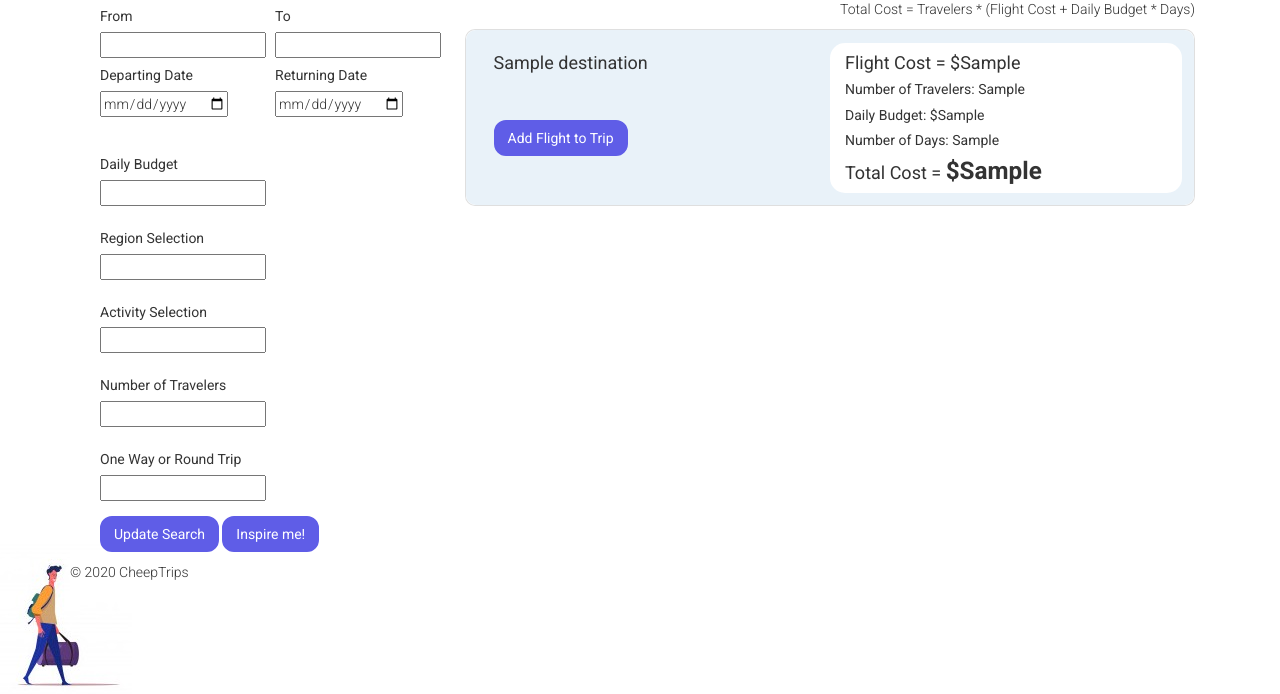
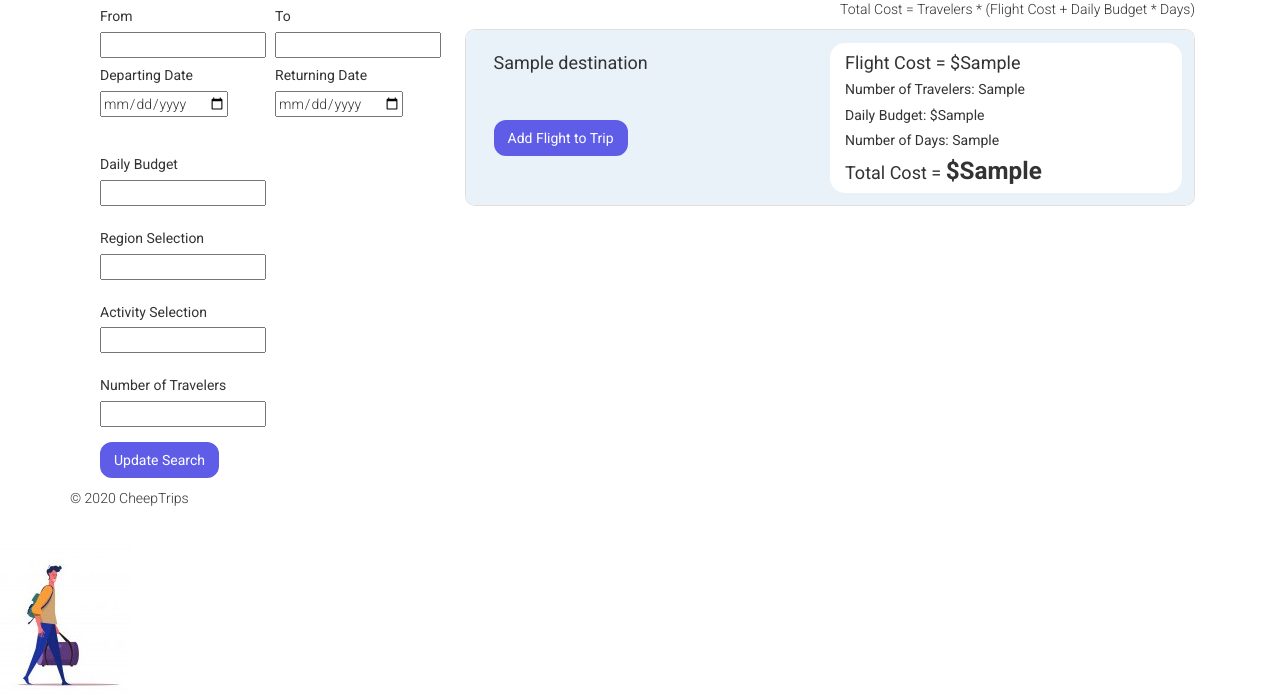
Before and after one commit to Cheep-Trips/CheepTrips, a Django app: template src/trips/templates/trips/view_flight.html in a window 1280 px wide. Shown: the part 106-800 px from the top of the page. Run offline with Django 3.2, Linux system fonts and the light colour scheme; data comes from the database, SQL or seed files in the repository; tables that the repository leaves empty hold one stand-in row (values such as "Sample post"); the template is opened without the code that fills it: values that come from a table or form of the project are taken from there, most other values are stand-ins (such as "Sample title", 1, 10 or a date in 2020); form fields are guessed from the names that the template uses; some libraries are stand-ins or nearby versions.

Commit message:
remove one-way and inspire me button

```diff
--- a/src/trips/templates/trips/destination.html
+++ b/src/trips/templates/trips/destination.html
@@ -78,17 +78,11 @@
                 {% render_field form.travelers class+="form-control"%}
             </div>
 
-            <!-- One way/Two way-->
-            <div class="form-group col-md-12">
-                <h5 class="card-title">One Way or Round Trip</h5>
-                {% render_field form.flight_type class+="form-control"%}
-            </div>
         <!-- Search/Inspire Buttons -->
             <div class="col-md-12">
                 <figure class="center-block">
                     <!-- Should only be one search button -->
                     <input type='submit' class="btn btn-medium btn-primary btn-rounded" name="with_destination" value="Update Search">
-                    <input type='submit' class="btn btn-medium btn-primary btn-rounded" name="without_destination" value="Inspire me!">
                     <div style="line-height:15px;">
                         <br>
                     </div>
--- a/src/trips/templates/trips/view_flight.html
+++ b/src/trips/templates/trips/view_flight.html
@@ -74,19 +74,12 @@
                         {% render_field form.travelers class+="form-control"%}
                     </div>
 
-                    <!-- One way/Two way-->
-                    <div class="form-group col-md-12">
-                        <h5 class="card-title">One Way or Round Trip</h5>
-                        {% render_field form.flight_type class+="form-control"%}
-                    </div>
-
                 </div>
                 <!-- Search/Inspire Buttons -->
                 <div class="col-md-12">
                     <figure class="center-block">
                         <!-- Should only be  one search button -->
                         <input type='submit' class="btn btn-medium btn-primary btn-rounded" name="with_destination" value="Update Search">
-                        <input type='submit' class="btn btn-medium btn-primary btn-rounded" name="without_destination" value="Inspire me!">
                     </figure>
                 </div>
         </div>
```
